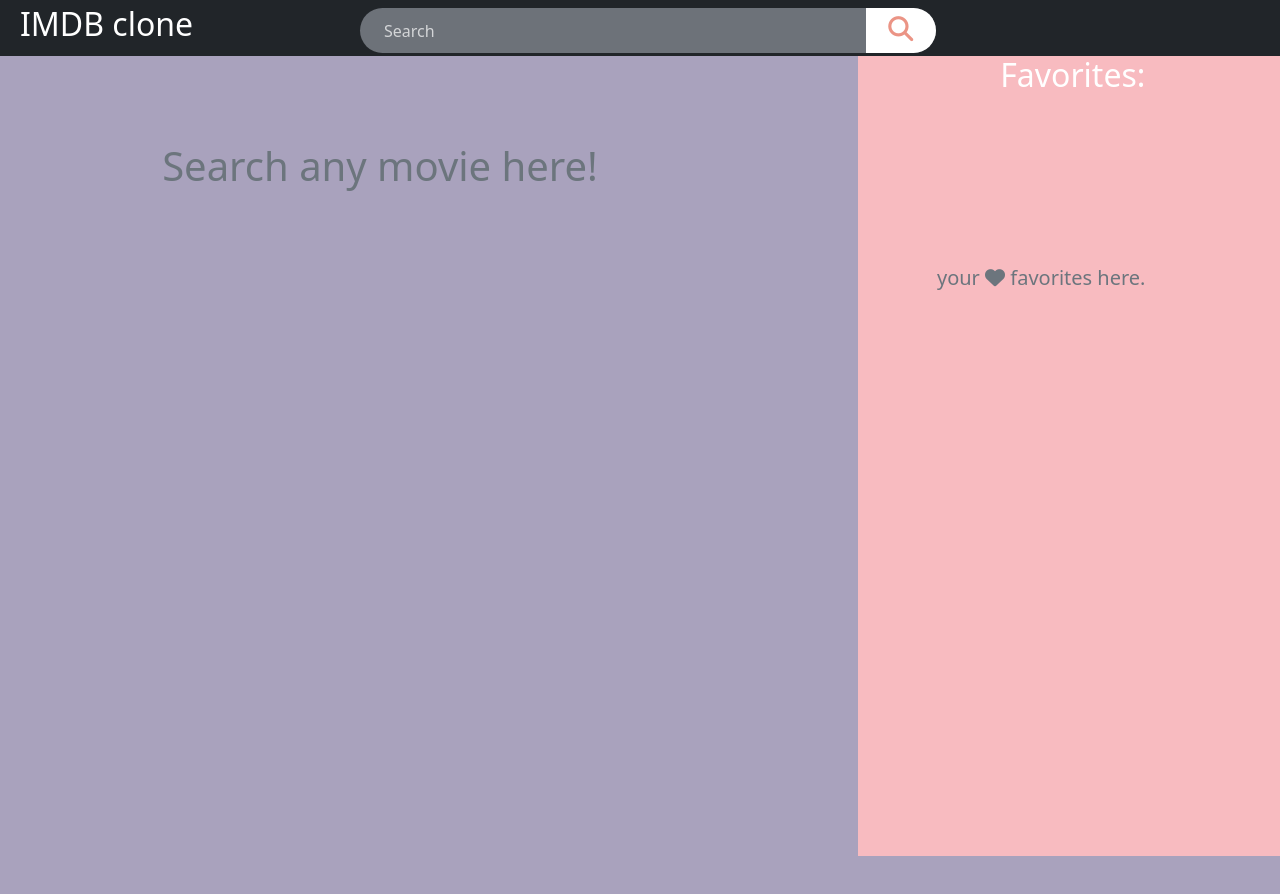
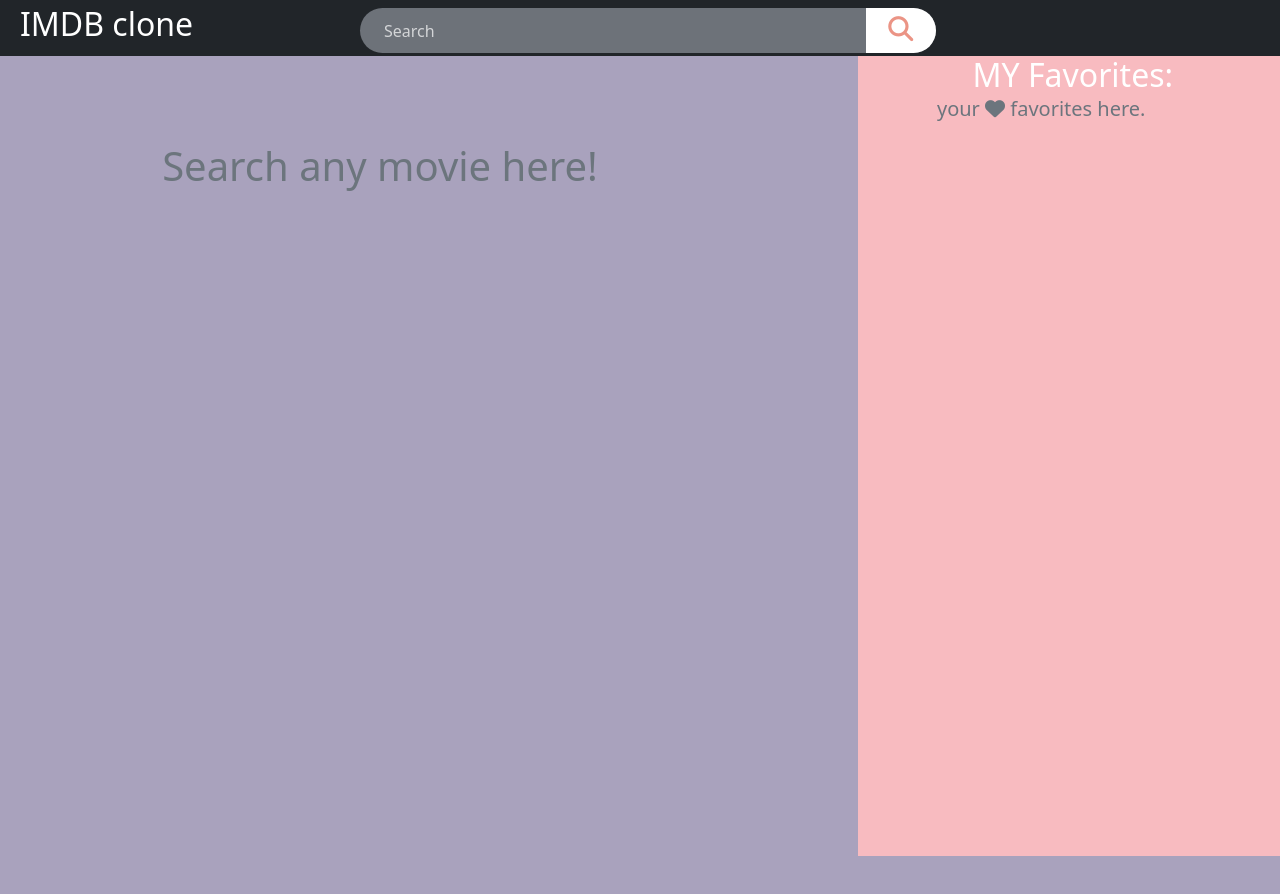
Before and after one commit to SidhuRajput/IMDB-Clone_2, a plain HTML site: page index.html in a window 1280 px wide. After the commit the page ends 860 px from the top, so only its background shows below. Drawn offline with nearby package versions, Linux system fonts and the light colour scheme.

Commit message:
Favorites modified

```diff
--- a/index.html
+++ b/index.html
@@ -62,7 +62,7 @@
 
       <!-- FAVORITES SECTION -->
       <section id="favorites-section">
-        <h2>Favorites:</h2>
+        <h2>MY Favorites:</h2>
 
         <div id="empty-fav-text">
           <p class="fs-5 mx-3 text-muted center">
--- a/style.css
+++ b/style.css
@@ -175,7 +175,7 @@ a {
   }
 
   #empty-fav-text {
-    margin-top: 40%;
+    /* margin-top: 40%; */
     margin-left: 15%;
   }
 
```
